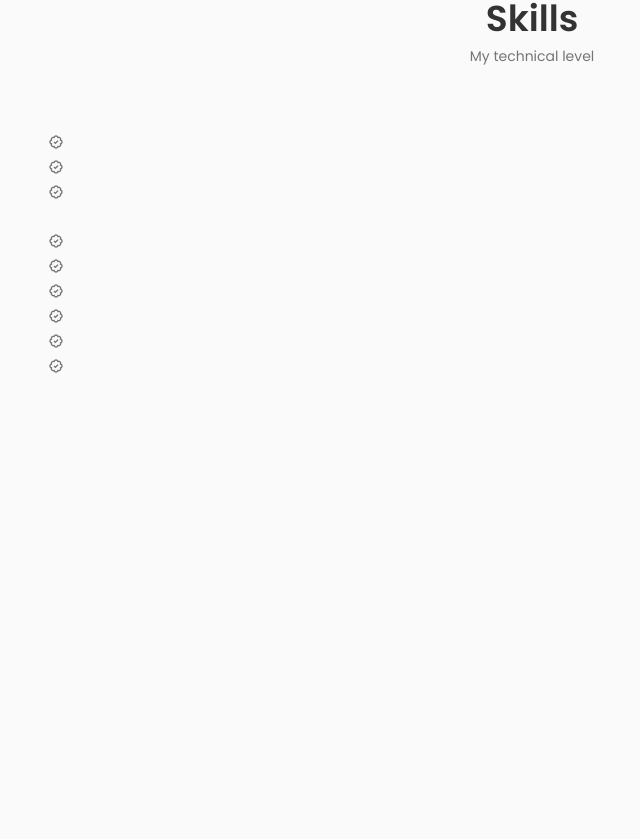
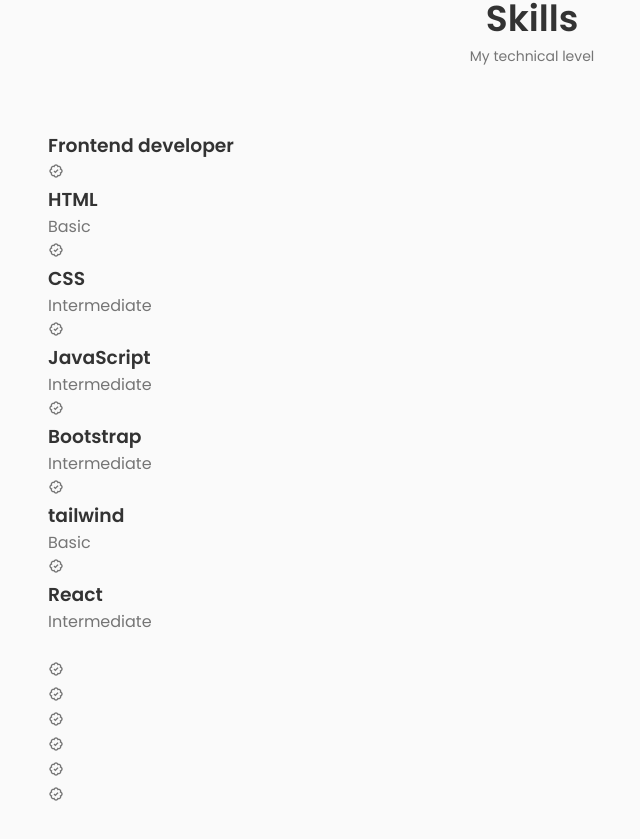
Before and after one commit to MarcoRosselDev/portafollio, a React (Create React App) app: page / in a window 1280 px wide. Shown: the part 1399-2238 px from the top of the page, without its empty margins (108-748 px from the left). Before the commit the page ends 1811 px from the top, so only its background shows below. Built offline with nearby package versions, Linux system fonts and the light colour scheme.

Commit message:
frontend check

```diff
--- a/src/components/skills/Frontend.jsx
+++ b/src/components/skills/Frontend.jsx
@@ -3,7 +3,7 @@
 const Frontend = () => {
   return (
     <div className="skills__container">
-      <h3 className="skills__title"></h3>
+      <h3 className="skills__title">Frontend developer</h3>
 
       <div className="skills__box">
         <div className="skills__group">
@@ -11,24 +11,55 @@
             <i className="bx bx-badge-check"></i>
 
             <div>
-              <h3 className="skills__name"></h3>
-              <span className="skills__level"></span>
+              <h3 className="skills__name">HTML</h3>
+              <span className="skills__level">Basic</span>
             </div>
           </div>
+
           <div className="skills__data">
             <i className="bx bx-badge-check"></i>
 
             <div>
-              <h3 className="skills__name"></h3>
-              <span className="skills__level"></span>
+              <h3 className="skills__name">CSS</h3>
+              <span className="skills__level">Intermediate</span>
             </div>
           </div>
+
           <div className="skills__data">
             <i className="bx bx-badge-check"></i>
 
             <div>
-              <h3 className="skills__name"></h3>
-              <span className="skills__level"></span>
+              <h3 className="skills__name">JavaScript</h3>
+              <span className="skills__level">Intermediate</span>
+            </div>
+          </div>
+        </div>
+
+        <div className="skills__group">
+          <div className="skills__data">
+            <i className="bx bx-badge-check"></i>
+
+            <div>
+              <h3 className="skills__name">Bootstrap</h3>
+              <span className="skills__level">Intermediate</span>
+            </div>
+          </div>
+
+          <div className="skills__data">
+            <i className="bx bx-badge-check"></i>
+
+            <div>
+              <h3 className="skills__name">tailwind</h3>
+              <span className="skills__level">Basic</span>
+            </div>
+          </div>
+
+          <div className="skills__data">
+            <i className="bx bx-badge-check"></i>
+
+            <div>
+              <h3 className="skills__name">React</h3>
+              <span className="skills__level">Intermediate</span>
             </div>
           </div>
         </div>
```
